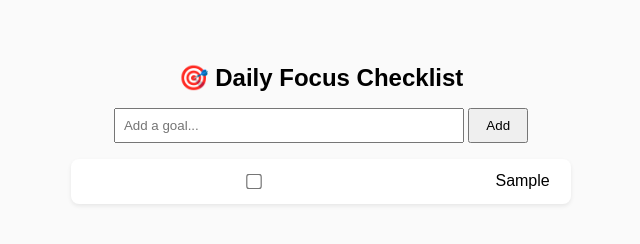
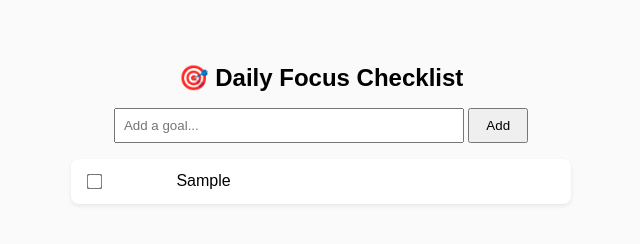
Before and after one commit to Bhawana-Zende/Daily-Focus-Checklist, a plain HTML site: page index.html in a window 1280 px wide. Both pictures are taken after typing "Sample" into the empty fields and a click on the button "Add". Shown: the whole page, without its empty margins (319-959 px from the left). Drawn offline with Linux system fonts and the light colour scheme.

Commit message:
Update style.css

```diff
--- a/style.css
+++ b/style.css
@@ -16,7 +16,7 @@ h1 {
   margin-bottom: 1rem;
 }
 
-input {
+input#goalInput {
   padding: 0.5rem;
   width: 70%;
   box-sizing: border-box;
@@ -33,20 +33,22 @@ ul {
   max-width: 500px;
   margin: 1rem auto;
 }
+
 li {
   background: white;
   padding: 0.8rem;
   margin-bottom: 0.5rem;
   border-radius: 8px;
   box-shadow: 0 2px 4px rgba(0, 0, 0, 0.08);
+
+  /* checkbox + text on one line */
   display: flex;
   align-items: center;
 }
 
-/* Set fixed width on the checkbox so it stays left-aligned */
 li input[type="checkbox"] {
-  margin-right: 2cm; /* 2 cm spacing to the text */
-  transform: scale(1.2); /* optional: bigger checkbox */
+  transform: scale(1.2);    /* larger checkbox */
+  margin-right: 2cm !important; /* 2 cm spacing */
 }
 
 li span {
@@ -54,8 +56,3 @@ li span {
   text-align: left;
   word-wrap: break-word;
 }
-
-.completed {
-  text-decoration: line-through;
-  opacity: 0.6;
-}
```
